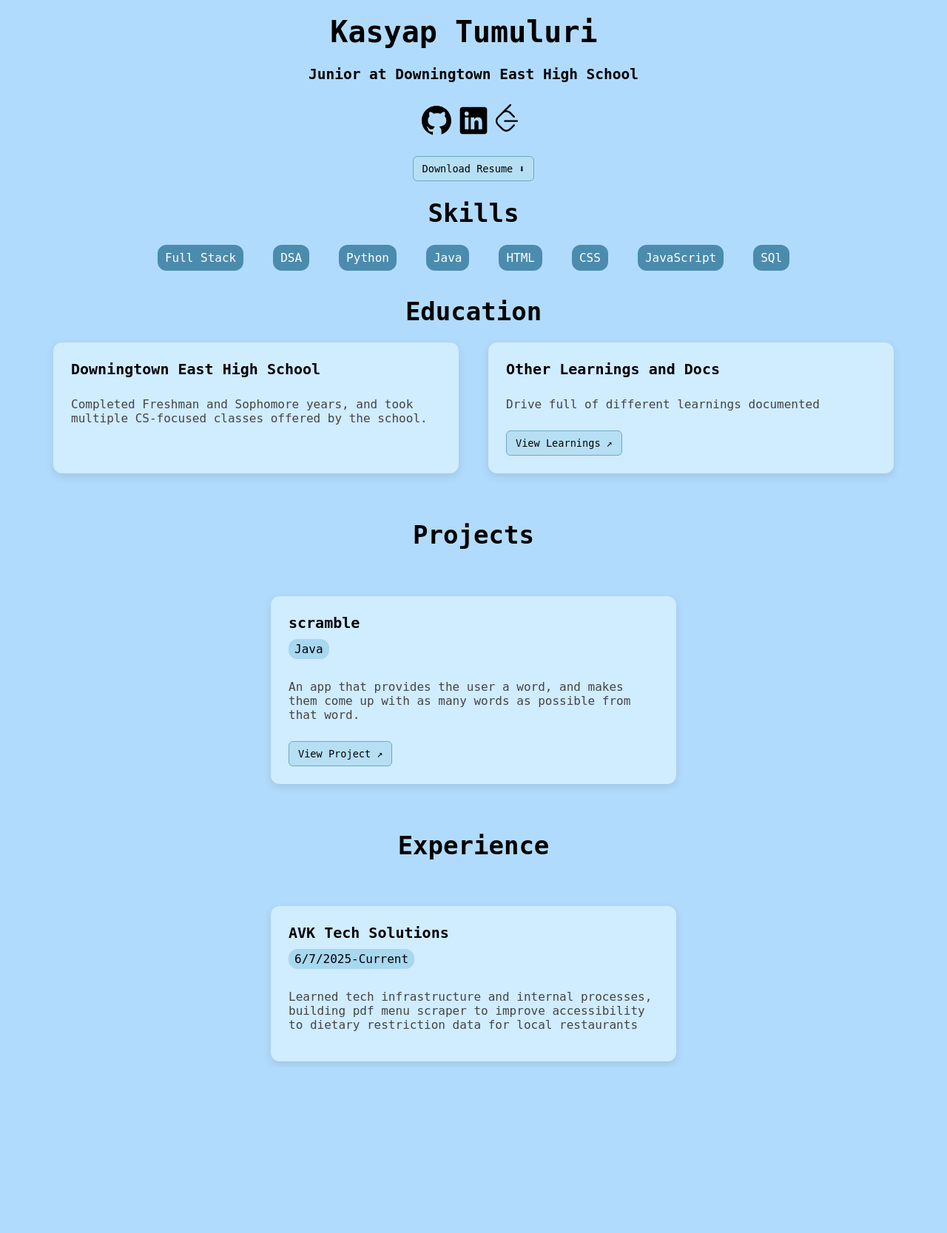
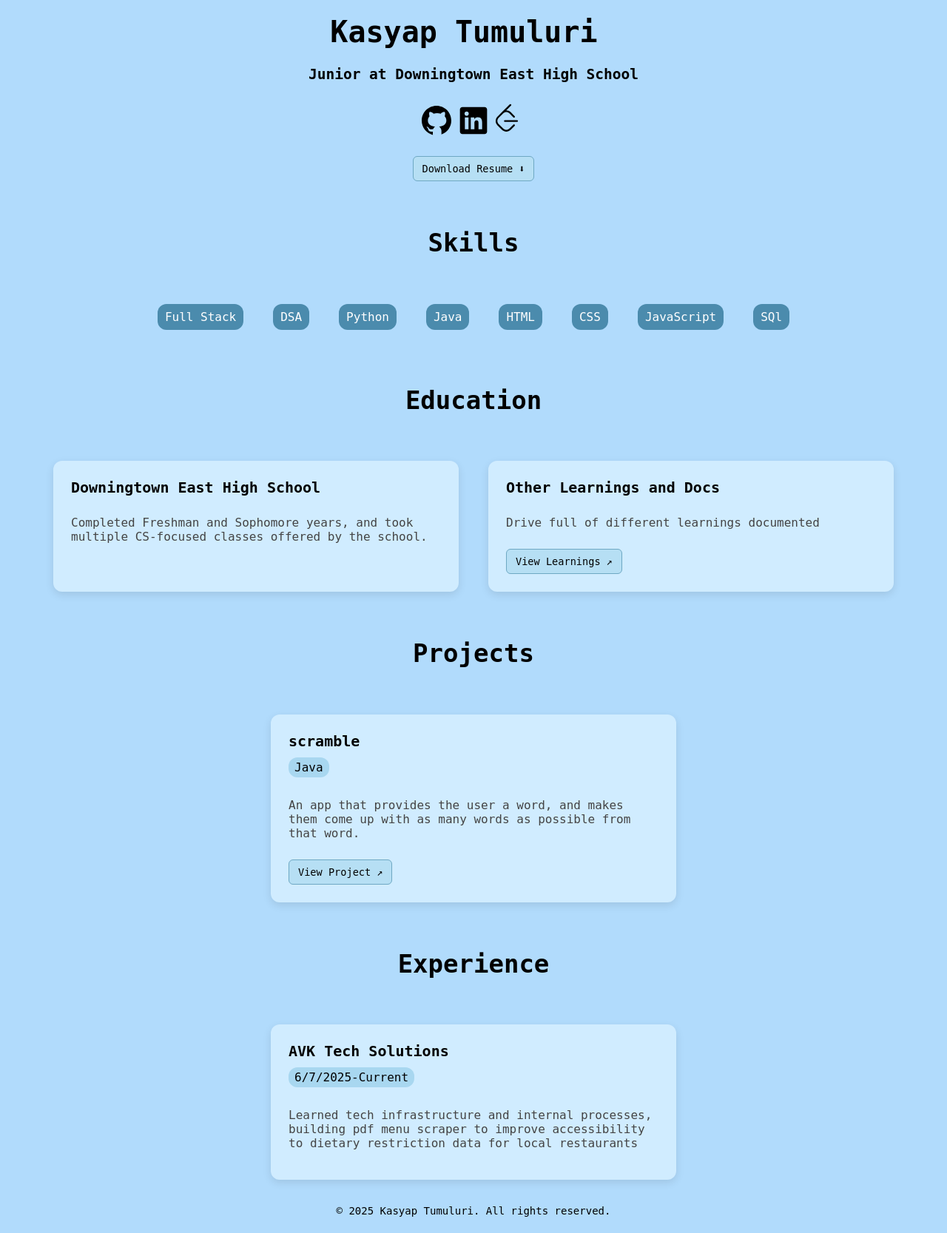
Before and after one commit to ketchup235/Dynamic-Portfolio, a Flask app: page / in a window 1280 px wide. Shown: the whole page at 74% size. Before the commit the page ends 1439 px from the top, so only its background shows below. Run offline with Flask 3, Linux system fonts and the light colour scheme.

Commit message:
add copyright and fix frontend

```diff
--- a/templates/index.html
+++ b/templates/index.html
@@ -76,7 +76,7 @@
     </div>
     </div>
     <div class="block">
-      <div class="centered title">
+      <div class="centered title" style="margin-top: 40px; margin-bottom: 40px;">
         <h1>Skills</h1>
       </div>
 
@@ -86,7 +86,7 @@
         {%endfor%}
       </div>
 
-      <div class="centered title">
+      <div class="centered title" style="margin-top: 40px; margin-bottom: 40px;">
         <h1>Education</h1>
       </div>
       <div class="flex">
@@ -129,6 +129,10 @@
         {%endfor%}
       </div>
     </div>
-    <footer></footer>
+    <footer>
+      <div class="centered" style="margin-top: 20px;">
+        <p style="font-size: 14px;">© 2025 {{person.name}}. All rights reserved.</p>
+      </div>
+    </footer>
   </body>
 </html>
```
Also changed, not shown: instance/projects.db.
